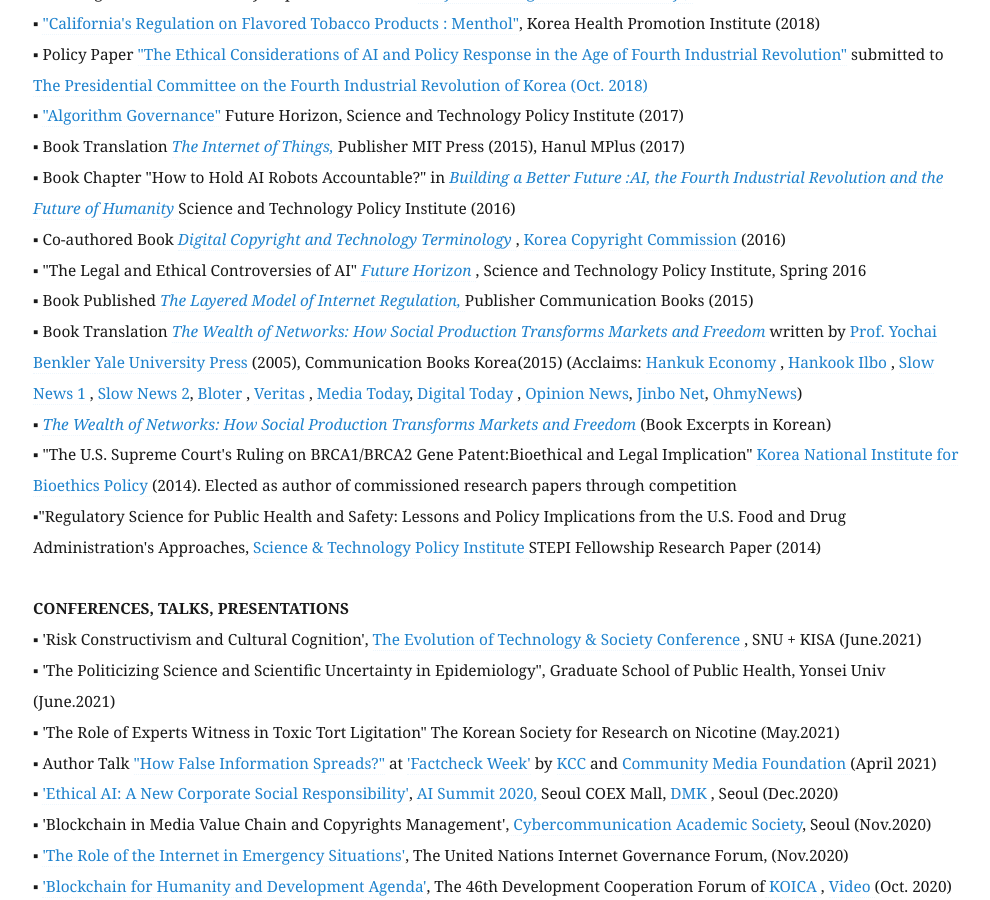
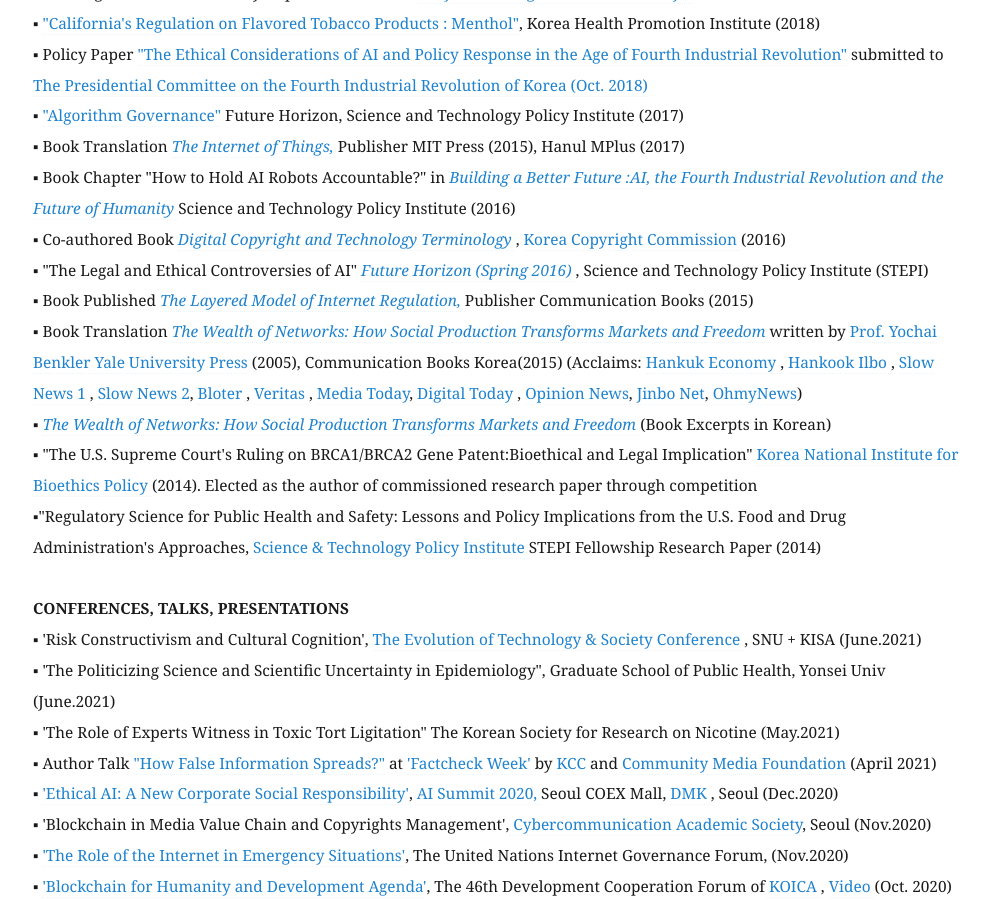
Before and after one commit to eunchangchoi/eunchangchoi.github.io, a Jekyll site: the page built from index.md, in a window 1280 px wide and 900 px high, scrolled down 2606 px. Shown: the whole window, without its empty margins (67-1057 px from the left). Built offline with Jekyll 4.4.1, drawn with Linux system fonts in a browser that asks for light colours.

Commit message:
Update index.md

```diff
--- a/index.md
+++ b/index.md
@@ -54,11 +54,11 @@
 ▪ Book Translation <a href="http://www.kyobobook.co.kr/product/detailViewKor.laf?ejkGb=KOR&mallGb=KOR&barcode=9788946062726&orderClick=LAH&Kc="> <i> The Internet of Things,</i> </a> Publisher MIT Press (2015), Hanul MPlus (2017)<br>
 ▪ Book Chapter "How to Hold AI Robots Accountable?" in <a href="https://bit.ly/3cT4dSs"> <i> Building a Better Future :AI, the Fourth Industrial Revolution and the Future of Humanity </i> </a> Science and Technology Policy Institute (2016) <br>
 ▪  Co-authored Book <a href= "http://view.copyright.or.kr:8080/SynapDocViewServer/viewer/doc.html?key=000000006ba186290172c9470e3d36b4&contextPath=/SynapDocViewServer"> <i> Digital Copyright and Technology Terminology </i> </a>, <a href="https://www.copyright.or.kr/eng/main.do"> Korea Copyright Commission </a>(2016) <br>
-▪ "The Legal and Ethical Controversies of AI" <a href="https://www.stepi.re.kr/app/publish/view.jsp?mode=topic&cmsCd=CM0160&ntNo=28&categCd=A0505&drctr=A030403&sdt=&edt=&src=&srcTemp=&sort=PUBDATE&currtPg=1"> <i> Future Horizon </i> </a>, Science and Technology Policy Institute, Spring 2016<br>
+▪ "The Legal and Ethical Controversies of AI" <a href="https://www.stepi.re.kr/app/publish/view.jsp?mode=topic&cmsCd=CM0160&ntNo=28&categCd=A0505&drctr=A030403&sdt=&edt=&src=&srcTemp=&sort=PUBDATE&currtPg=1"> <i> Future Horizon (Spring 2016) </i> </a>, Science and Technology Policy Institute (STEPI) <br>
 ▪ Book Published <a href="http://www.kyobobook.co.kr/product/detailViewKor.laf?barcode=9791130437002&orderClick=357"> <i> The Layered Model of Internet Regulation, </i></a> Publisher Communication Books (2015) <br>
 ▪ Book Translation <a href="https://www.kyobobook.co.kr/product/detailViewKor.laf?mallGb=KOR&ejkGb=KOR&barcode=9791130435473"> <i> The Wealth of Networks: How Social Production Transforms Markets and Freedom </i> </a> written by <a href="https://hls.harvard.edu/faculty/directory/10071/Benkler"> Prof. Yochai Benkler </a> <a href="http://www.benkler.org/Benkler_Wealth_Of_Networks.pdf"> Yale University Press</a> (2005), Communication Books Korea(2015) (Acclaims: <a href="https://hankyung.com/life/article/2015041693541"> Hankuk Economy </a>, <a href="https://hankookilbo.com/News/Read/201504171632164530"> Hankook Ilbo </a>, <a href="https://slownews.kr/50013"> Slow News 1 </a>, <a href="https://slownews.kr/50036"> Slow News 2</a>, <a href="https://www.bloter.net/archives/241128"> Bloter </a>, <a href="https://www.veritas-a.com/news/articleView.html?idxno=164861"> Veritas </a>, <a href="https://www.mediatoday.co.kr/news/articleView.html?idxno=125603"> Media Today</a>, <a href="https://www.digitaltoday.co.kr/news/articleView.html?idxno=65605"> Digital Today </a>, <a href="https://www.opinionnews.co.kr/news/articleView.html?idxno=18408"> Opinion News</a>, <a href="https://act.jinbo.net/wp/8766/"> Jinbo Net</a>, <a href="https://www.ohmynews.com/nws_web/mobile/at_pg.aspx?cntn_cd=a0002543828"> OhmyNews</a>) <br>
 ▪ <a href="http://wealthofnetworks.kr"> <i>The Wealth of Networks: How Social Production Transforms Markets and Freedom</i> </a> (Book Excerpts in Korean) <br>
-▪ "The U.S. Supreme Court's Ruling on BRCA1/BRCA2 Gene Patent:Bioethical and Legal Implication" <a href="https://lst.go.kr/eng/index.do"> Korea National Institute for Bioethics Policy </a>(2014). Elected as author of commissioned research papers through competition <br>
+▪ "The U.S. Supreme Court's Ruling on BRCA1/BRCA2 Gene Patent:Bioethical and Legal Implication" <a href="https://lst.go.kr/eng/index.do"> Korea National Institute for Bioethics Policy </a>(2014). Elected as the author of commissioned research paper through competition <br>
 ▪"Regulatory Science for Public Health and Safety: Lessons and Policy Implications from the U.S. Food and Drug Administration's Approaches,<a href="https://www.stepi.re.kr/site/stepien/main.do"> Science & Technology Policy Institute </a> STEPI Fellowship Research Paper (2014)<br>
      <br>
  <strong> CONFERENCES, TALKS, PRESENTATIONS </strong> <br>
```
